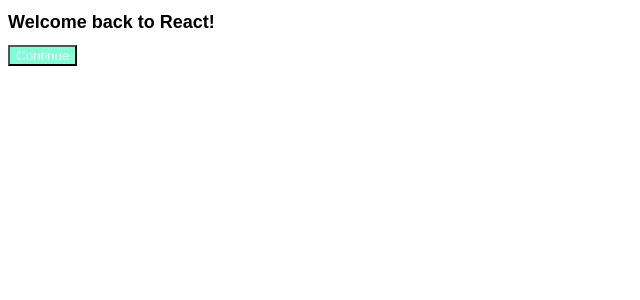
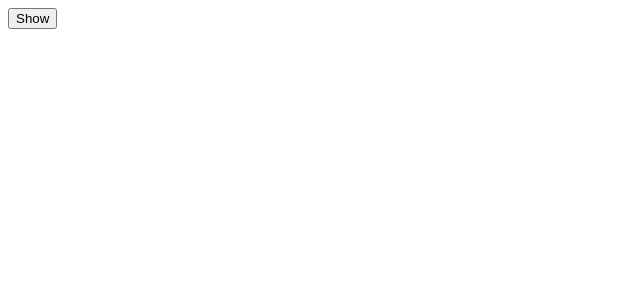
Before and after one commit to yardyard/nomadcoderReactJS, a React (Create React App) app in the folder reactMovie/practice0/moviereact/: page / in a window 1280 px wide. Shown: the top 300 px of the page, without its empty margins (0-640 px from the left). Built offline with nearby package versions, Linux system fonts and the light colour scheme.

Commit message:
5강 Done~ :)

```diff
--- a/reactMovie/practice0/moviereact/src/App.js
+++ b/reactMovie/practice0/moviereact/src/App.js
@@ -1,19 +1,30 @@
-// button.js에 있는 Button 컴포넌트를 import한다.
-import Button from "./button";
-import PropTypes from "prop-types";
-import styles from "./App.module.css";
+// --------- import ---------
+import { useEffect, useState } from "react";
 
 function App() {
+  // --------- state ---------
+const [showing, setShowing] = useState(false);
+  // --------- function ---------
+const onClick =() => {
+  setShowing(prev => !prev);
+}
+
+function Hello() {
+  useEffect(()=> {
+    console.log("Created :)");
+    return () => console.log("destoryed")
+  }, [])
+  return  <h1>Hello</h1>;
+}
+  // --------- rendering ---------
   return (
     <div>
-      <h1 className={styles.title}>Welcome back to React!</h1>
-      <Button text={"Continue"}/>
+
+      {showing ? <Hello />: null}
+      {/* 버튼을 클릭시 함수가 호출되고, value가 false이면 "Hide, True이면 "Show"출력*/}
+      <button onClick={onClick}>{showing ? "Hide" : "Show"}</button>
     </div>
   );
 }
 
-Button.propTypes = {
-  text: PropTypes.string.isRequired,
-}
-
 export default App;
```
